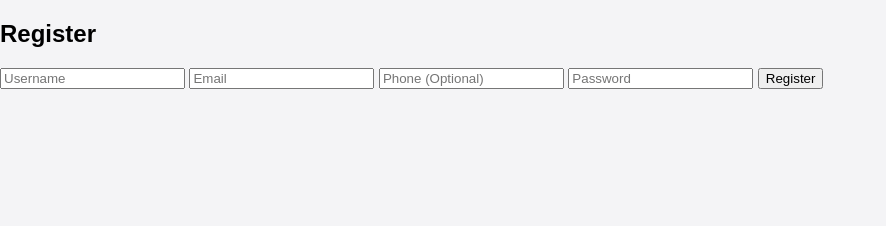
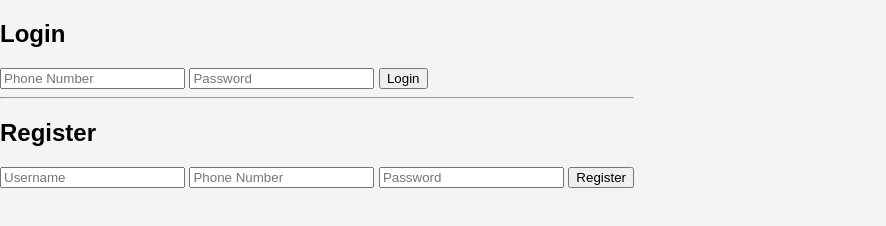
Before and after one commit to onur2025/call-app, a website: page public/index.html in a window 1280 px wide. Shown: the whole page, without its empty margins (0-886 px from the left). Drawn offline with nearby package versions, Linux system fonts and the light colour scheme.

Commit message:
Update index.html

```diff
--- a/public/index.html
+++ b/public/index.html
@@ -8,13 +8,28 @@
 </head>
 <body>
   <div class="app-container">
-    <div class="register-form">
-      <h2>Register</h2>
-      <input type="text" id="username" placeholder="Username">
-      <input type="email" id="email" placeholder="Email">
-      <input type="text" id="phone" placeholder="Phone (Optional)">
-      <input type="password" id="password" placeholder="Password">
-      <button id="registerBtn">Register</button>
+    <!-- إشعار الرسائل -->
+    <div id="notification" class="notification" style="display: none;"></div>
+
+    <div class="form-container">
+      <!-- قسم تسجيل الدخول -->
+      <div class="form login-form">
+        <h2>Login</h2>
+        <input type="text" id="loginPhone" placeholder="Phone Number" required>
+        <input type="password" id="loginPassword" placeholder="Password" required>
+        <button id="loginBtn">Login</button>
+      </div>
+
+      <hr class="divider">
+
+      <!-- قسم التسجيل الجديد -->
+      <div class="form register-form">
+        <h2>Register</h2>
+        <input type="text" id="username" placeholder="Username" required>
+        <input type="text" id="phone" placeholder="Phone Number" required>
+        <input type="password" id="password" placeholder="Password" required>
+        <button id="registerBtn">Register</button>
+      </div>
     </div>
   </div>
 
```
